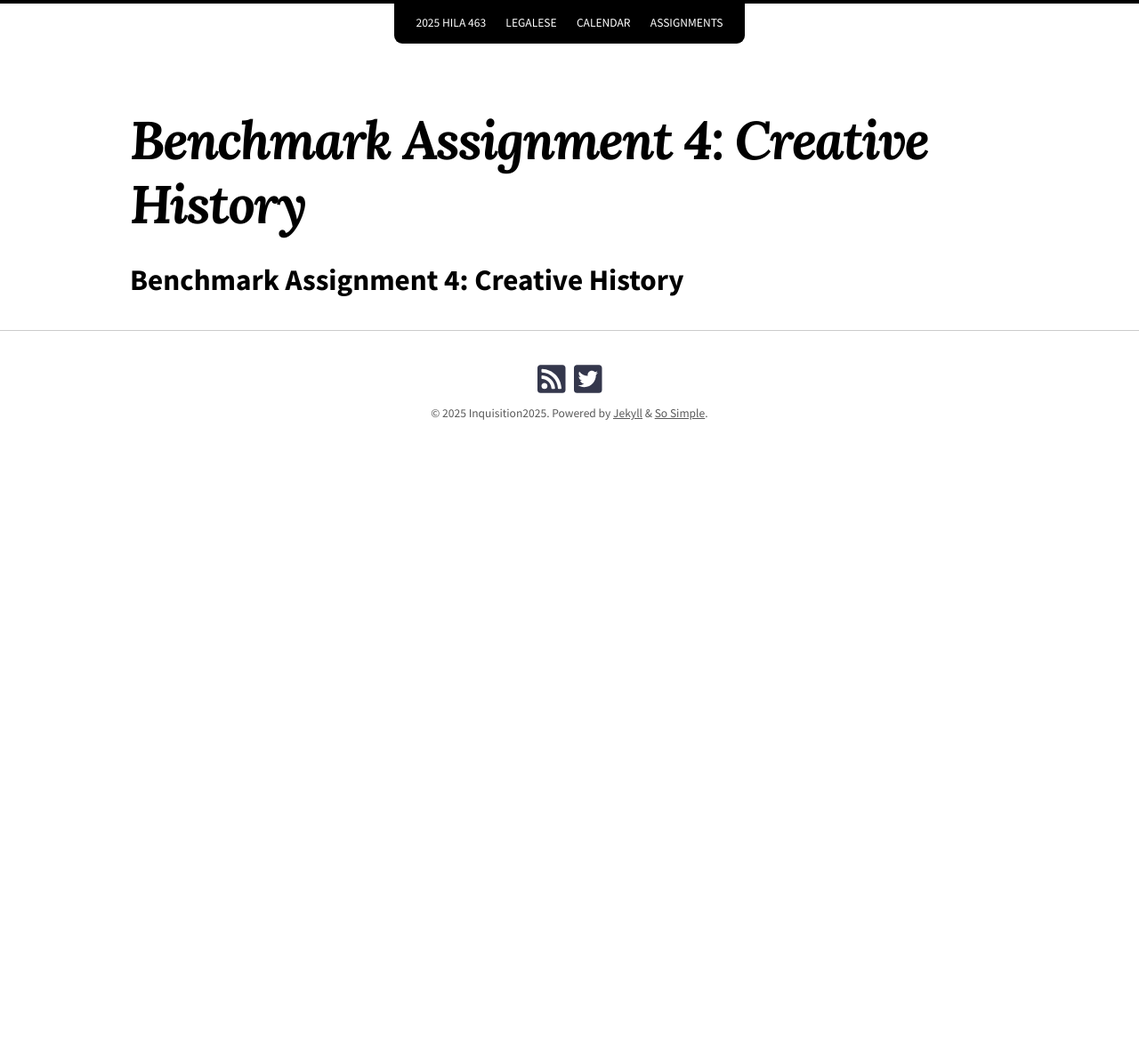
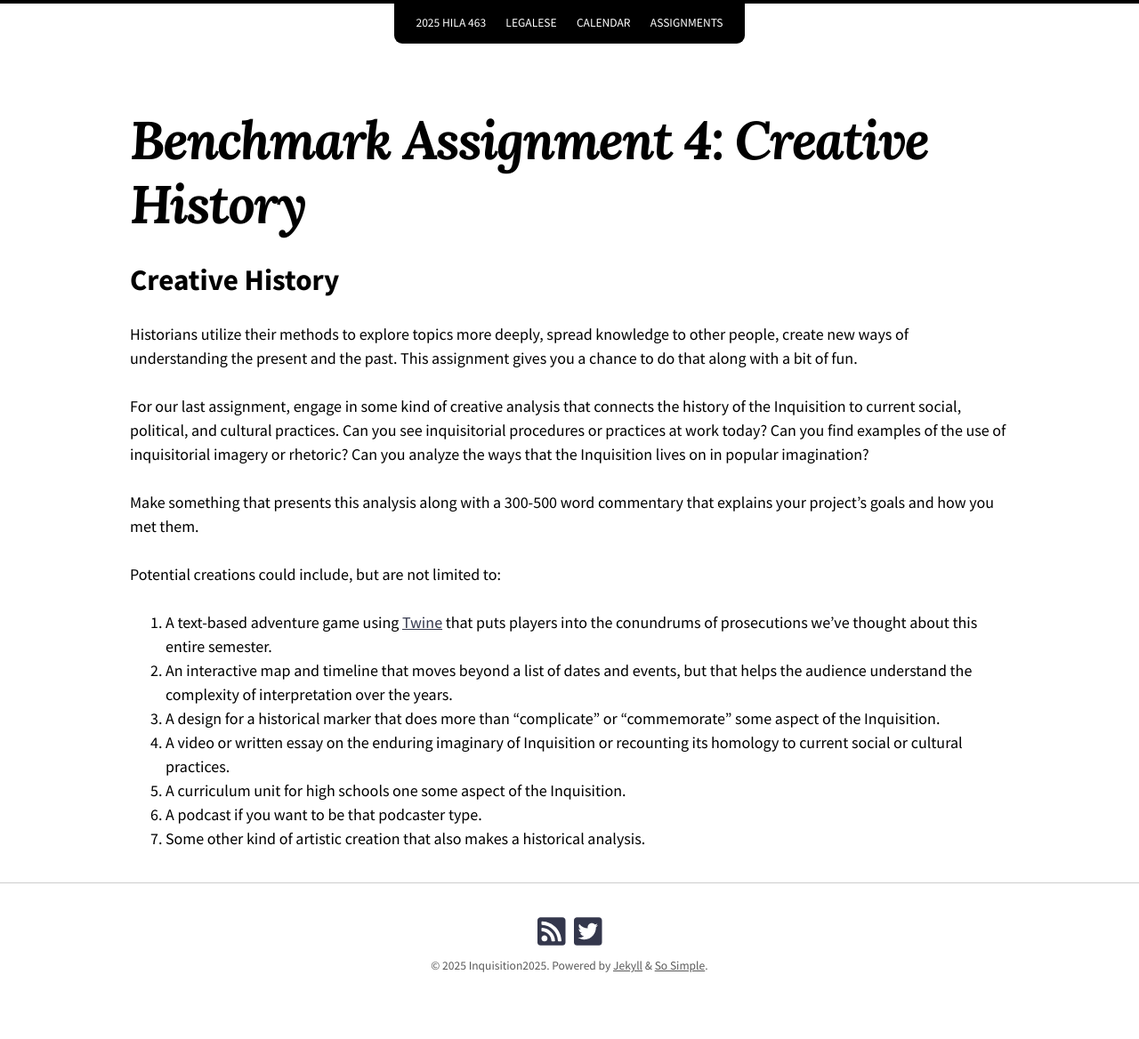
Before and after one commit to chadblack/Inquisition2025, a Jekyll site: the page built from Assignment4.md, in a window 1280 px wide. Shown: the whole page at 89% size. Built offline with Jekyll 4.4.1, drawn with Linux system fonts in a browser that asks for light colours; nearby versions of some CDN libraries; our own code applies the rules of GitHub Pages for plain Markdown files; before the commit the page ends 900 px from its top, so only the background shows below that.

Commit message:
finishing the benchmarks

```diff
--- a/Assignment4.md
+++ b/Assignment4.md
@@ -1 +1,22 @@
-# Benchmark Assignment 4: Creative History
+---
+title: "Benchmark Assignment 4: Creative History"
+layout: page
+---
+
+# Creative History
+
+Historians utilize their methods to explore topics more deeply, spread knowledge to other people, create new ways of understanding the present and the past. This assignment gives you a chance to do that along with a bit of fun.
+
+For our last assignment, engage in some kind of creative analysis that connects the history of the Inquisition to current social, political, and cultural practices. Can you see inquisitorial procedures or practices at work today? Can you find examples of the use of inquisitorial imagery or rhetoric? Can you analyze the ways that the Inquisition lives on in popular imagination?
+
+Make something that presents this analysis along with a 300-500 word commentary that explains your project's goals and how you met them.
+
+Potential creations could include, but are not limited to:
+
+1. A text-based adventure game using [Twine](https://twinery.org/) that puts players into the conundrums of prosecutions we've thought about this entire semester.
+2. An interactive map and timeline that moves beyond a list of dates and events, but that helps the audience understand the complexity of interpretation over the years.
+3. A design for a historical marker that does more than "complicate" or "commemorate" some aspect of the Inquisition.
+4. A video or written essay on the enduring imaginary of Inquisition or recounting its homology to current social or cultural practices.
+5. A curriculum unit for high schools one some aspect of the Inquisition.
+6. A podcast if you want to be that podcaster type.
+7. Some other kind of artistic creation that also makes a historical analysis.
```
Also changed, not shown: Assignment1.md (+2 -0 lines), Assignment2.md (+2 -0 lines), Assignment3.md (+19 -1 lines).
